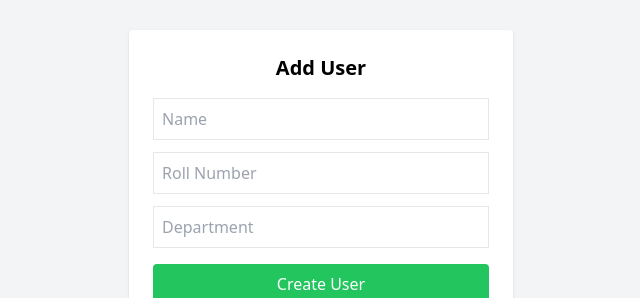
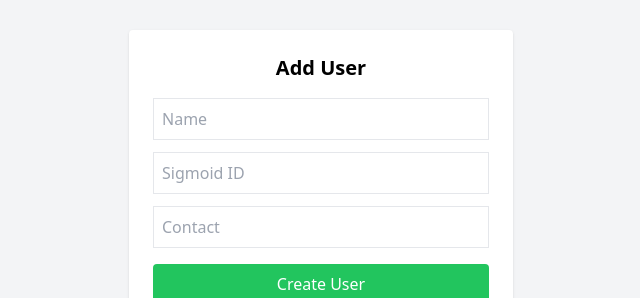
Before and after one commit to hfamily73933-cloud/quiz-application, a React app in the folder frontend/: page /admin/add-user in a window 1280 px wide. Shown: the part 205-503 px from the top of the page, without its empty margins (319-959 px from the left). Built offline with nearby package versions, Linux system fonts and the light colour scheme; no server answers; the HTML template or start-up script is replaced by a standard one.

Commit message:
Update AddUser.jsx

```diff
--- a/frontend/src/pages/admin/AddUser.jsx
+++ b/frontend/src/pages/admin/AddUser.jsx
@@ -84,14 +84,14 @@ export default function AddUser(){
 
         <input
           name="rollNumber"
-          placeholder="Roll Number"
+          placeholder="Sigmoid ID"
           className="border p-2 w-full mb-3"
           onChange={handleChange}
         />
 
         <input
           name="department"
-          placeholder="Department"
+          placeholder="Contact"
           className="border p-2 w-full mb-4"
           onChange={handleChange}
         />
```
